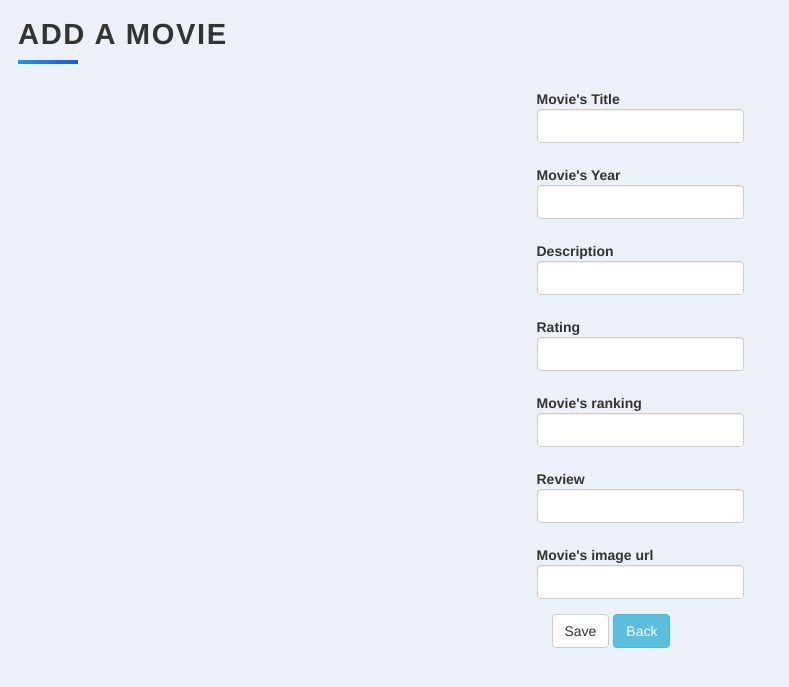
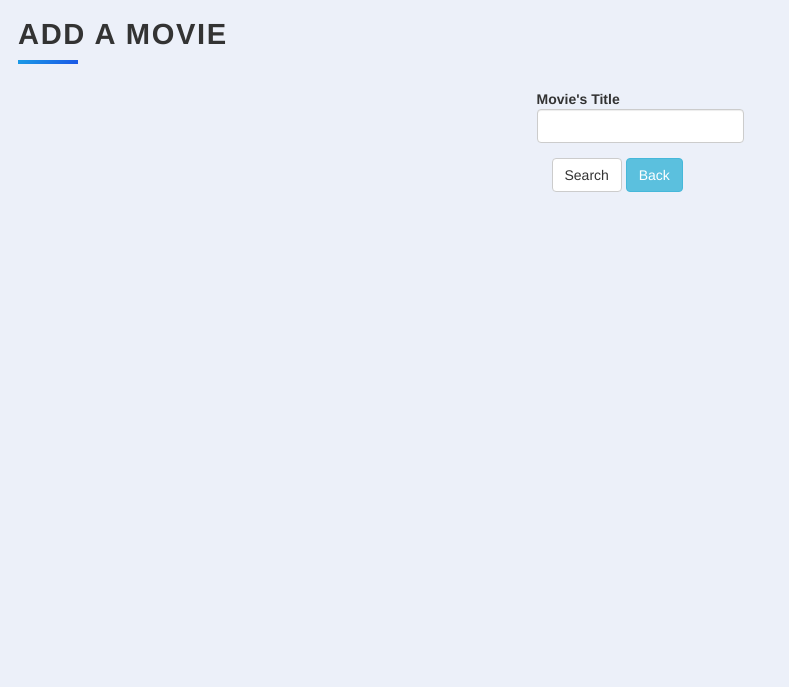
Before and after one commit to Fernandesfelipe1989/100-days-of-code, a Flask app: page /add/ in a window 1280 px wide. Shown: the top 687 px of the page, without its empty margins (0-789 px from the left). Run offline with Flask 2, Linux system fonts and the light colour scheme; parts of the project's set-up code (start-up, migrations or seed data) failed here and were passed over; some libraries are stand-ins or nearby versions.

Commit message:
Create the search movie flow.

```diff
--- a/movie_project/forms.py
+++ b/movie_project/forms.py
@@ -5,13 +5,7 @@ from wtforms.validators import DataRequired
 
 class MovieAddForm(FlaskForm):
     title = StringField(label="Movie's Title")
-    year = IntegerField(label="Movie's Year")
-    description = StringField(label="Description")
-    rating = FloatField(label="Rating")
-    ranking = IntegerField(label="Movie's ranking")
-    review = StringField(label="Review")
-    img_url = StringField(label="Movie's image url")
-    submit = SubmitField(label="Save")
+    submit = SubmitField(label="Search")
 
 
 class MovieForm(FlaskForm):
--- a/movie_project/templates/add.html
+++ b/movie_project/templates/add.html
@@ -17,12 +17,6 @@
         {{ form.hidden_tag() }}
         {{ wtf.form_errors(form, hiddens="only") }}
         {{ wtf.form_field(form.title) }}
-        {{ wtf.form_field(form.year) }}
-        {{ wtf.form_field(form.description) }}
-        {{ wtf.form_field(form.rating) }}
-        {{ wtf.form_field(form.ranking) }}
-        {{ wtf.form_field(form.review) }}
-        {{ wtf.form_field(form.img_url) }}
         {{ wtf.form_field(form.submit)}} <a class="btn btn-info" href="{{url_for('views.home')}}">Back</a>
     </form>
 
--- a/movie_project/templates/select.html
+++ b/movie_project/templates/select.html
@@ -13,9 +13,11 @@
 {% block content %}
 <div class="container">
     <h1 class="heading">Select Movie</h1>
+  {% for movie in movies %}
   <p>
-    <a href="#"> MOVIE TITLE - MOVIE RELEASE DATE</a>
+      <a href="#"> {{ movie.title }} - {{movie.release_date}}</a>
   </p>
+  {% endfor %}
 
 </div>
 {% endblock %}
--- a/movie_project/views.py
+++ b/movie_project/views.py
@@ -4,6 +4,7 @@ from flask import render_template, redirect, url_for, request
 
 from forms import MovieAddForm, MovieForm
 from models import db, MovieModel
+from utils import MovieAPI
 
 bp = Blueprint('views', __name__, url_prefix='/')
 
@@ -18,6 +19,12 @@ def home():
 def add():
     form = MovieAddForm()
     if form.is_submitted():
+        title = form.data.get("title")
+        movies = MovieAPI().search_movie(title=title)
+        return render_template('select.html', movies=movies)
+    return render_template('add.html', form=form)
+
+"""
         movie = MovieModel(
             title=form.data.get("title"),
             year=form.data.get("year"),
@@ -29,8 +36,7 @@ def add():
         )
         db.session.add(movie)
         db.session.commit()
-        return redirect(url_for("views.home"))
-    return render_template('add.html', form=form)
+"""
 
 
 @bp.route("delete/<int:id>", methods=['GET', 'POST'])
```
Also changed, not shown: movie_project/utils.py (added, +39 -0 lines).
